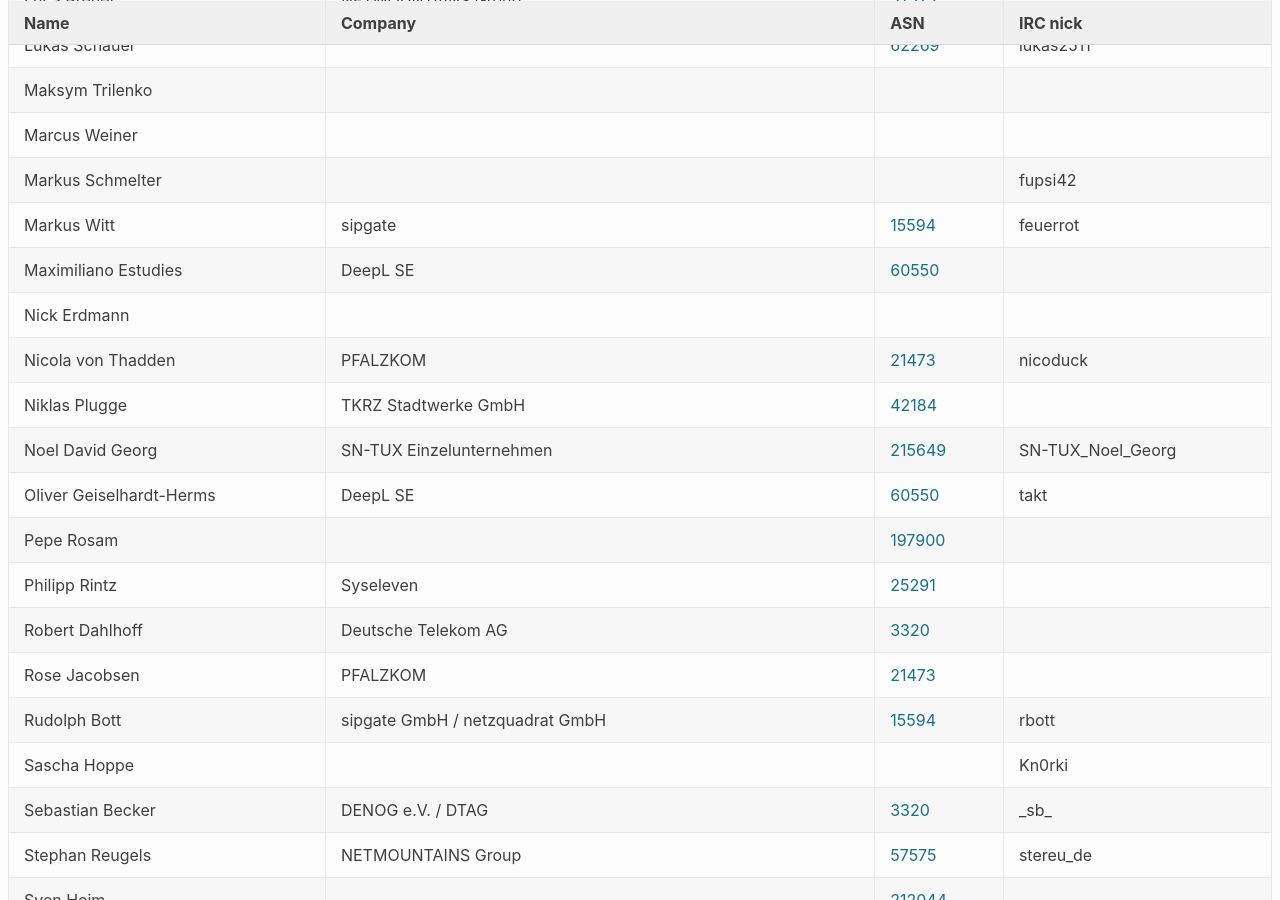
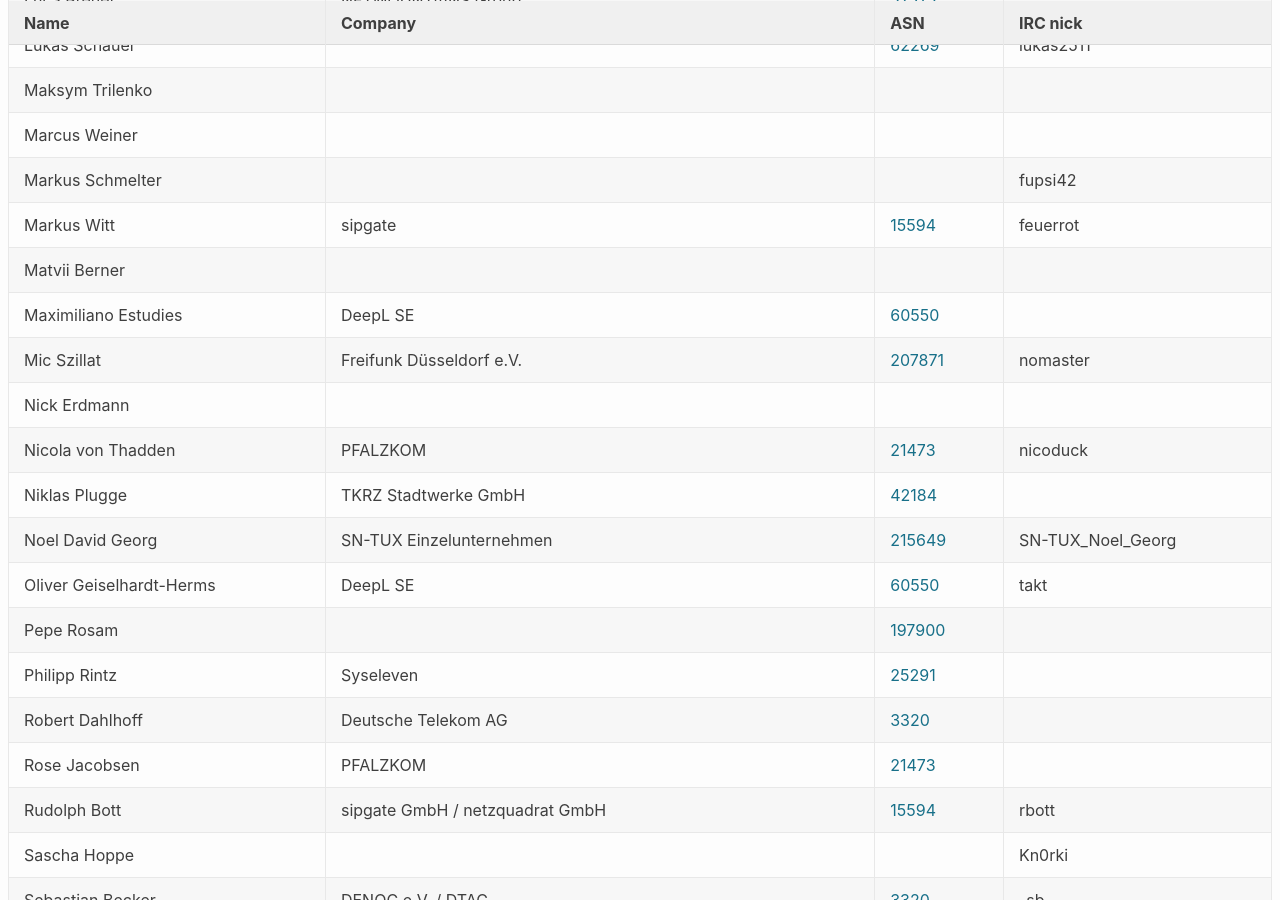
Before and after one commit to denog/pretix-attendeelist, a Jekyll site: the page built from denog-meetup-2024-03/index.markdown, in a window 1280 px wide and 900 px high, scrolled down 1201 px. Built offline with Jekyll 4.4.1, drawn with Linux system fonts in a browser that asks for light colours.

Commit message:
Latest data: Tue Apr  9 15:27:55 UTC 2024

```diff
--- a/_data/attendees_denog-meetup-2024-03.json
+++ b/_data/attendees_denog-meetup-2024-03.json
@@ -186,10 +186,22 @@
     "asn": "15594"
   },
   {
+    "name": "Matvii Berner",
+    "company": null,
+    "irc": null,
+    "asn": null
+  },
+  {
     "name": "Maximiliano Estudies",
     "company": "DeepL SE",
     "irc": null,
     "asn": "60550"
+  },
+  {
+    "name": "Mic Szillat",
+    "company": "Freifunk Düsseldorf e.V.",
+    "irc": "nomaster",
+    "asn": "207871"
   },
   {
     "name": "Nick Erdmann",
```
